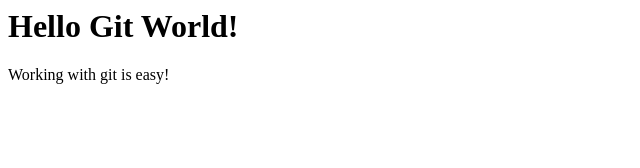
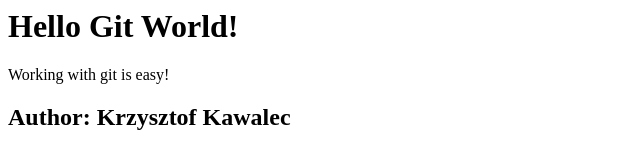
Before and after one commit to kawaleck/GitGithubMasterclass, a plain HTML site: page index.html in a window 1280 px wide. Shown: the whole page, without its empty margins (0-640 px from the left). Drawn offline with Linux system fonts and the light colour scheme.

Commit message:
Add author
I have added a header to the index.html file
that now contains my name as the author of the file.

```diff
--- a/index.html
+++ b/index.html
@@ -3,3 +3,5 @@
 <div>
     <p>Working with git is easy!</p>
 </div>
+
+<h2>Author: Krzysztof Kawalec</h2>
```
